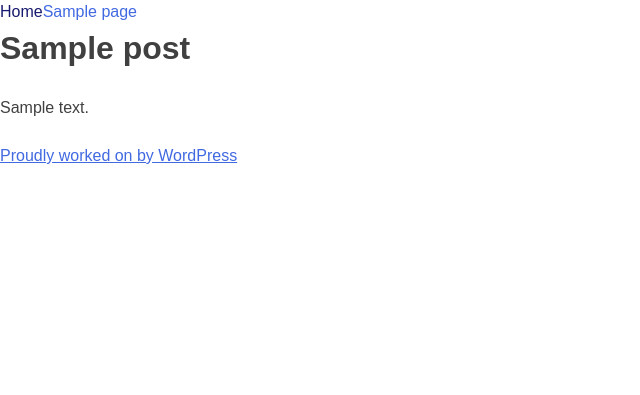
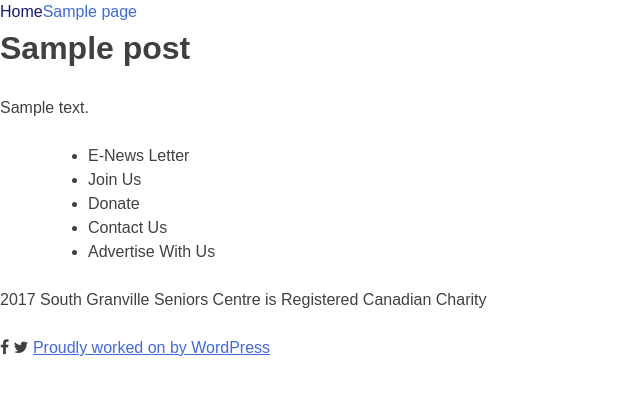
Before and after one commit to redacademy/granville-spring-2017, a WordPress theme: template themes/sgsc/page.php in a window 1280 px wide. Shown: the top 395 px of the page, without its empty margins (0-640 px from the left). Run offline with PHP 8.4 and a stand-in for WordPress, Linux system fonts and the light colour scheme; the site name, menu and one post (Sample post) are stand-ins, and other content is empty; some libraries are stand-ins or nearby versions.

Commit message:
added footer content and links fontawesome in header

```diff
--- a/themes/sgsc/footer.php
+++ b/themes/sgsc/footer.php
@@ -11,6 +11,16 @@
 
 			<footer id="colophon" class="site-footer" role="contentinfo">
 				<div class="site-info">
+					<ul>
+						<li>E-News Letter</li>
+						<li>Join Us</li>
+						<li>Donate</li>
+						<li>Contact Us</li>
+						<li>Advertise With Us</li>
+					</ul>
+					<p>2017 South Granville Seniors Centre is  Registered Canadian Charity</p>
+					<i class="fa fa-facebook" aria-hidden="true"></i>
+					<i class="fa fa-twitter" aria-hidden="true"></i>
 					<a href="<?php echo esc_url( 'https://wordpress.org/' ); ?>"><?php printf( esc_html( 'Proudly worked on by %s' ), 'WordPress' ); ?></a>
 				</div><!-- .site-info -->
 			</footer><!-- #colophon -->
--- a/themes/sgsc/header.php
+++ b/themes/sgsc/header.php
@@ -12,6 +12,7 @@
 		<meta name="viewport" content="width=device-width, initial-scale=1">
 		<link rel="profile" href="http://gmpg.org/xfn/11">
 		<link rel="pingback" href="<?php bloginfo( 'pingback_url' ); ?>">
+		<link rel="stylesheet" href="https://maxcdn.bootstrapcdn.com/font-awesome/4.6.3/css/font-awesome.min.css" />
 
 	<?php wp_head(); ?>
 	</head>
```
